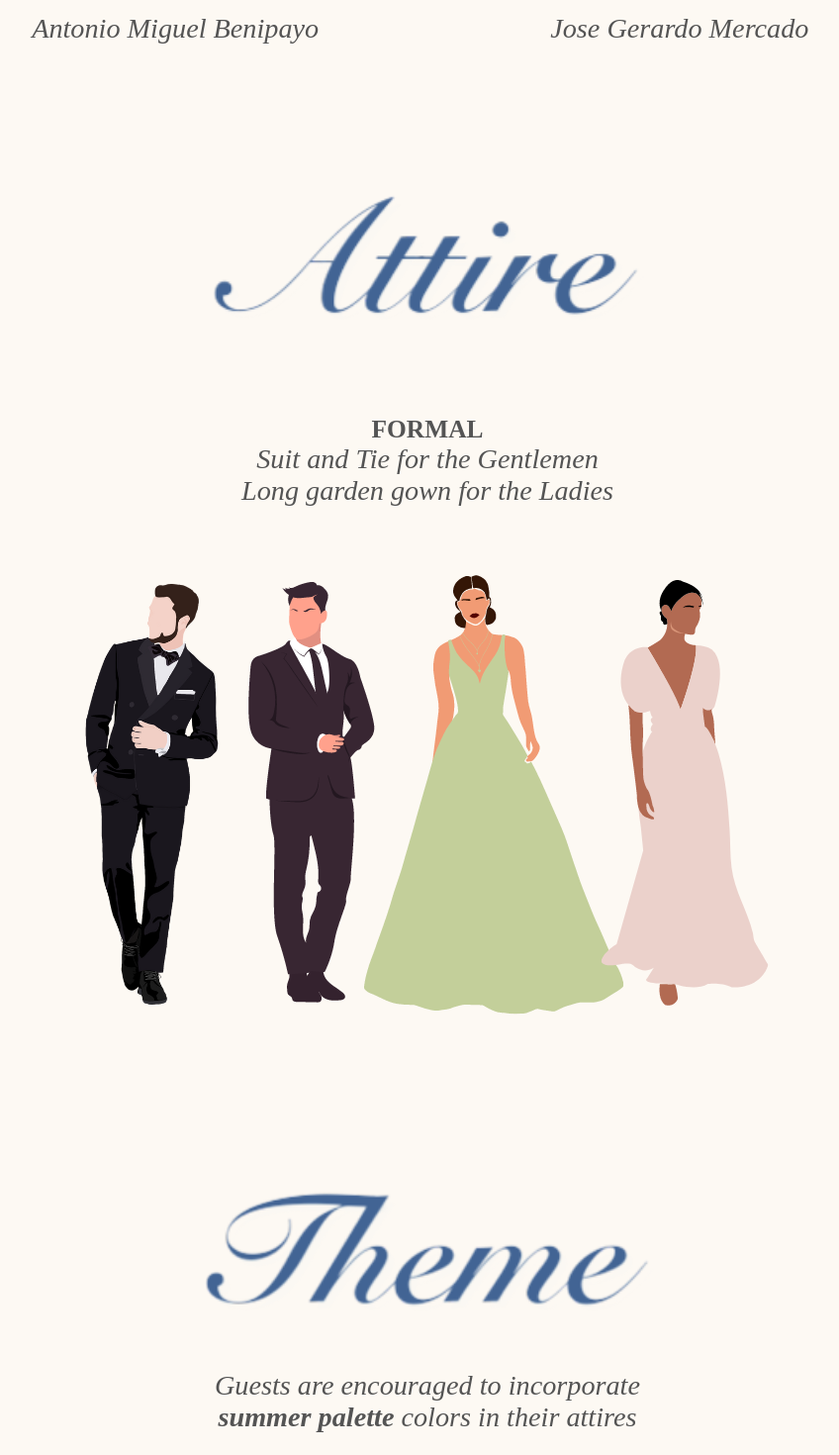
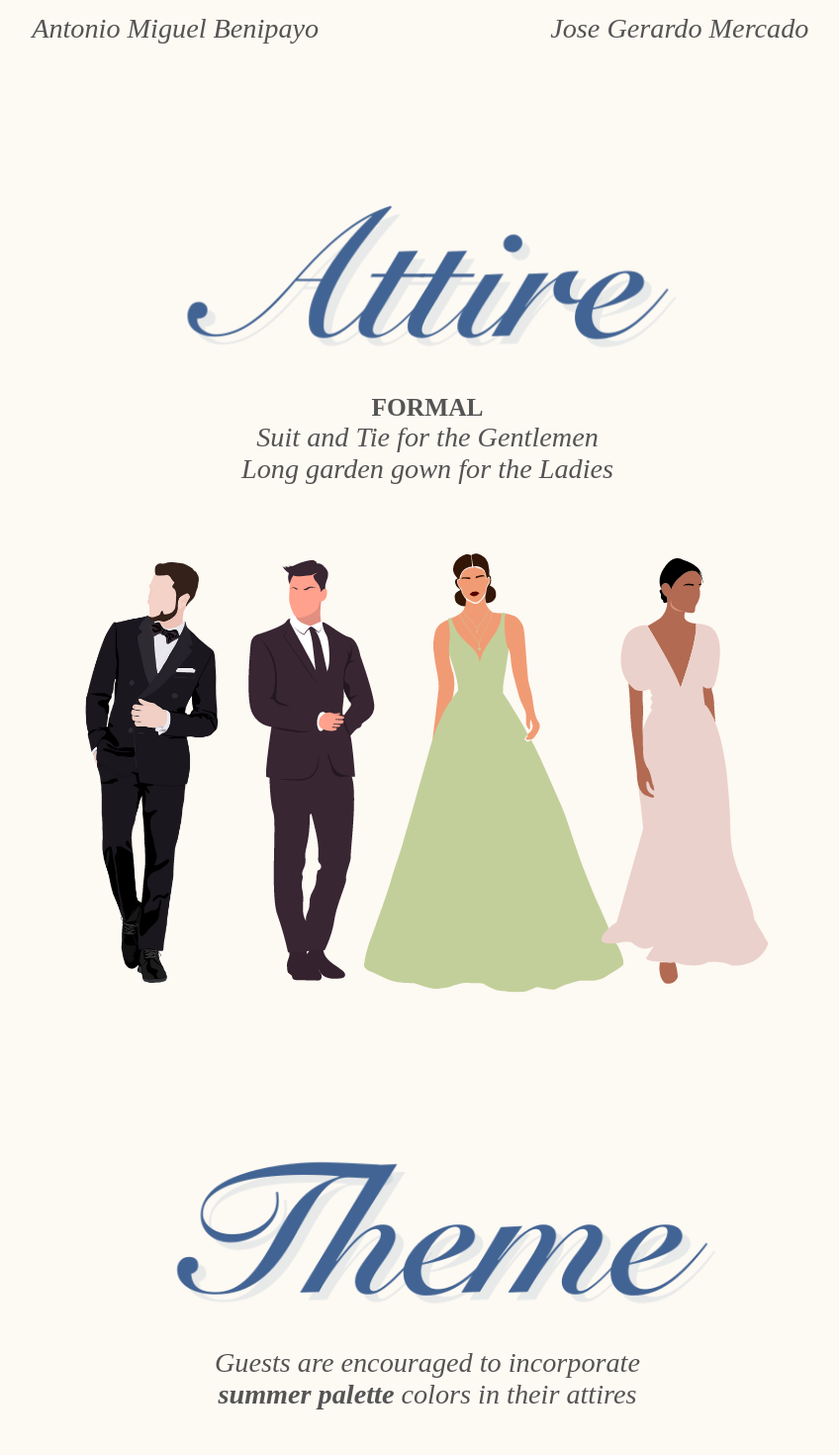
Before and after one commit to Micokoko/roy-and-shawn-wedding-invite, a React (Create React App) app: page / in a window 1280 px wide. Shown: the part 3460-4930 px from the top of the page at 99% size, without its empty margins (208-1056 px from the left). Built offline with nearby package versions, Linux system fonts and the light colour scheme.

Commit message:
adjusted font sizing

```diff
--- a/src/App.scss
+++ b/src/App.scss
@@ -353,6 +353,7 @@ body {
   gap: 20px;
   padding: 20px;
 
+
   .column {
     display: flex;
     flex-direction: column;
@@ -388,16 +389,17 @@ body {
   padding: 20px;
   margin-top: 50px;
 
+
   .Attire-Text {
-    width: 40%;
+    width: 73%;
     height: auto;
-
+    margin-top: 20px;
+    margin-bottom: -80px;
   }
 
   img{
     width: 100%;
     height: auto;
-
   }
 
   h1 {
@@ -429,9 +431,9 @@ body {
   margin-top: 10px;
 
   .Theme-Text {
-    width: 40%;
+    width: 70%;
     height: auto;
-
+    margin-bottom: -60px;
   }
 
   img{
```
Also changed, not shown: src/assets/attire-text.png, src/assets/theme.png.
